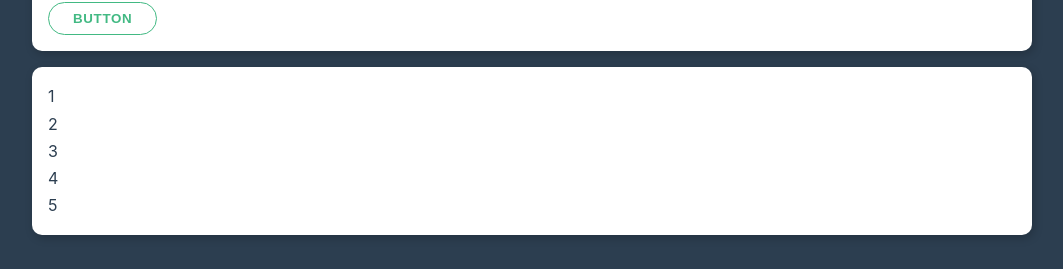
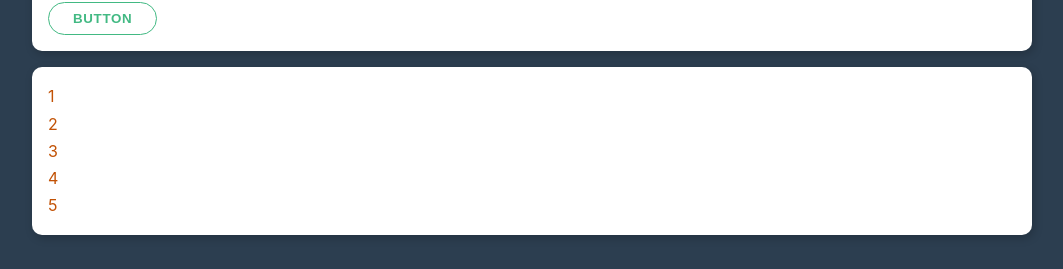
Before and after one commit to Balor1989/learning-vue, a Vue app: page / in a window 1280 px wide. Shown: the part 319-588 px from the top of the page, without its empty margins (108-1171 px from the left). Built offline with nearby package versions, Linux system fonts and the light colour scheme.

Commit message:
learning slotProps

```diff
--- a/src/App.vue
+++ b/src/App.vue
@@ -15,7 +15,11 @@
       <button class="btn">Button</button>
     </template>
   </AppBlock>
-  <AppList></AppList>
+  <AppList>
+    <template #default="{ i }">
+      <span style="color: #c25205">{{ i }}</span>
+    </template>
+  </AppList>
 </template>
 
 <script>
--- a/src/components/AppList/AppList.vue
+++ b/src/components/AppList/AppList.vue
@@ -2,7 +2,7 @@
   <div class="container">
     <div class="card">
       <ul>
-        <li v-for="item in 5" :key="item">{{ item }}</li>
+        <li v-for="item in 5" :key="item"><slot :i="item"></slot></li>
       </ul>
     </div>
   </div>
```
